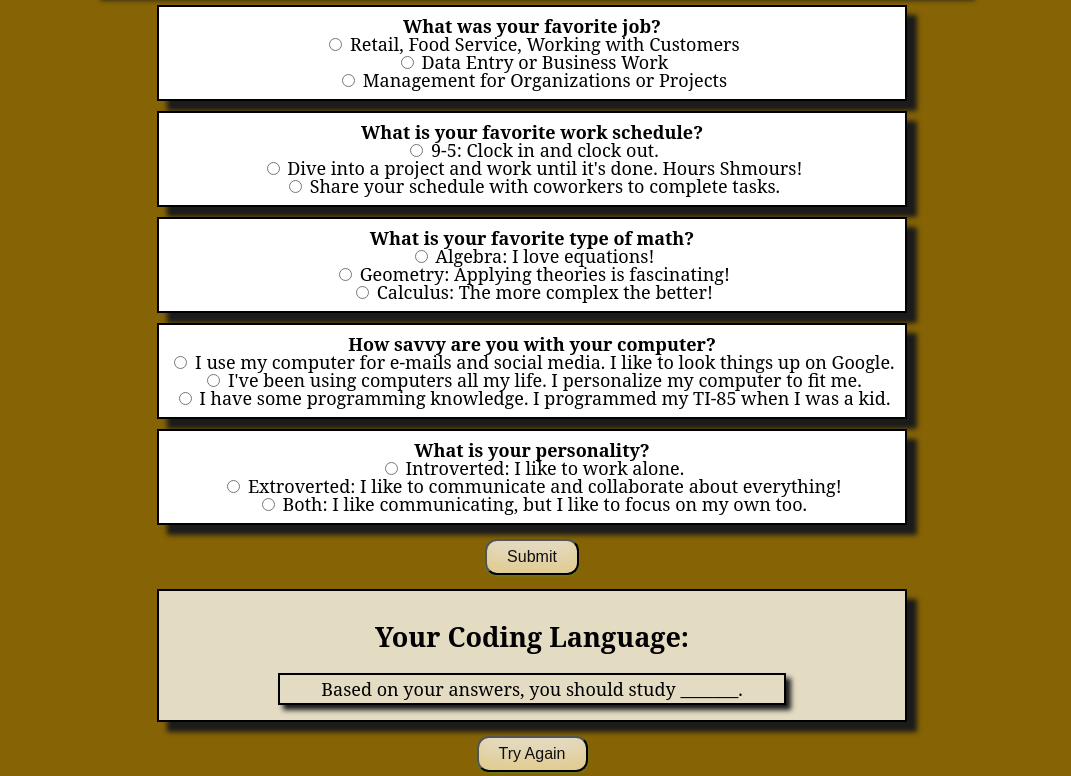
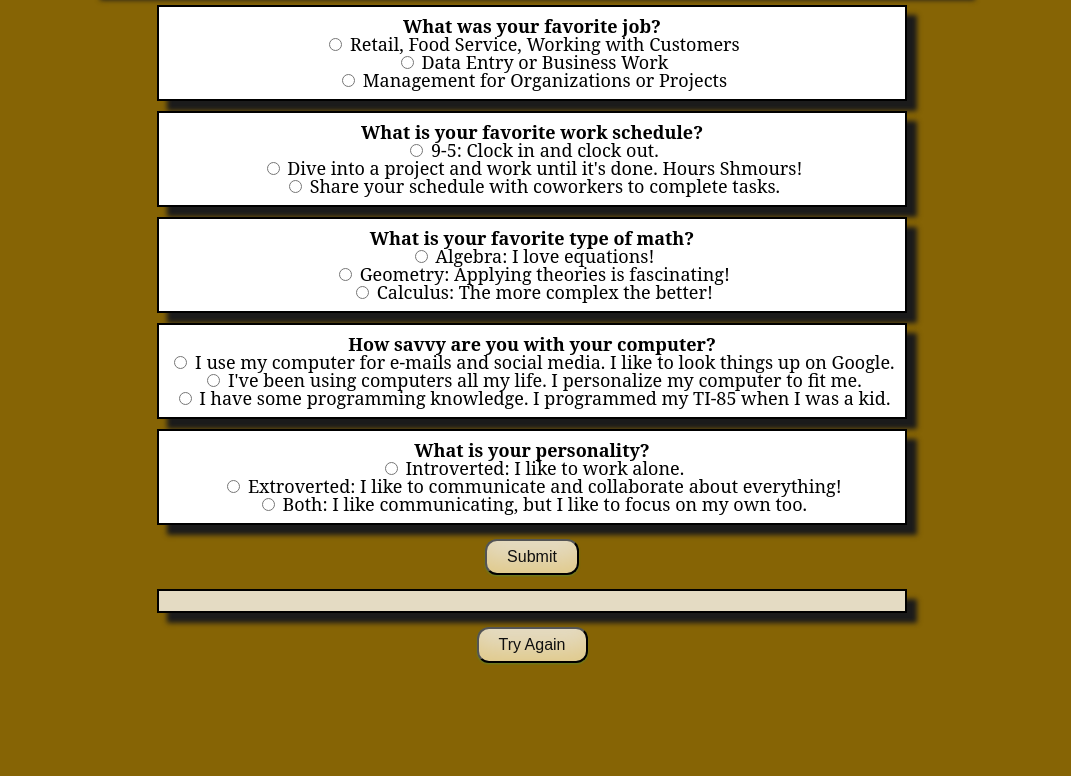
Before and after one commit to TimnaSchulze/Code-Language, a plain HTML site: page index.html in a window 1280 px wide. Shown: the part 151-927 px from the top of the page, without its empty margins (108-1179 px from the left). After the commit the page ends 818 px from the top, so only its background shows below. Drawn offline with Linux system fonts and the light colour scheme.

Commit message:
tried and removed js and html to keep js logic working while hiding result

```diff
--- a/index.html
+++ b/index.html
@@ -72,17 +72,9 @@
             <input type="radio" name="personality" value="both"> Both: I like communicating, but I like to focus on my own too.
           </div>
         </div>
-
-          <button type="button" class="button" onclick="language()">Submit</button>
-
-        <div id="submit">
-          <h2>Your Coding Language:</h2>
-          <p>Based on your answers, you should study <span id="language">_______</span>.</p>
-        </div>
-
-
+        <button type="button" class="button" onclick="language()">Submit</button>
+        <div id="submit"></div>
       <button id="tryAgain" class="button">Try Again</button>
-
       </form>
     </div>
   </div>
--- a/js/scripts.js
+++ b/js/scripts.js
@@ -22,12 +22,12 @@ function language() {
   } else {
       language = "C";
   }
-  document.getElementById("submit").innerHTML = "Based on your answers, you should study" + language + " .";
+  document.getElementById("submit").innerHTML = "Based on your answers, you should study " + language + " .";
 }
 
 document.getElementById("tryAgain").addEventListener("click", function() {
   let form = document.querySelector("form");
   form.reset();
 
-  document.getElementById("submit").removeAttribute("class,","hidden");
+  document.getElementById("submit").removeAttribute("class","hidden");
 });
```
